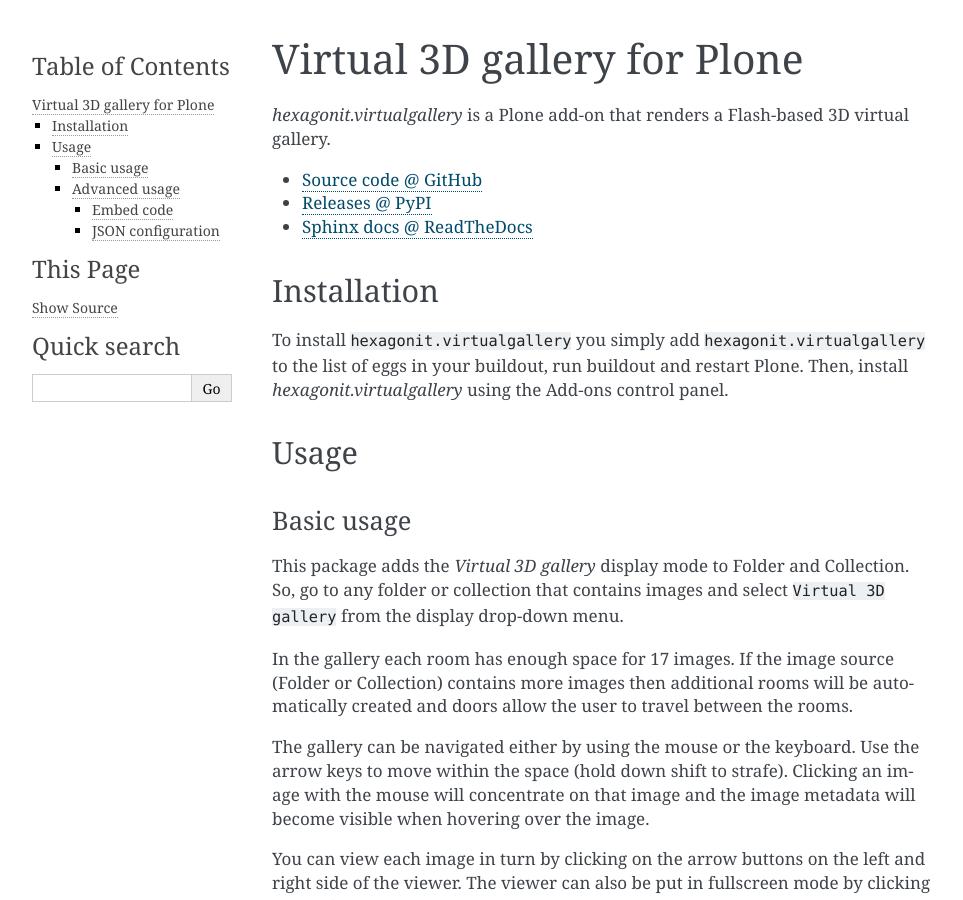
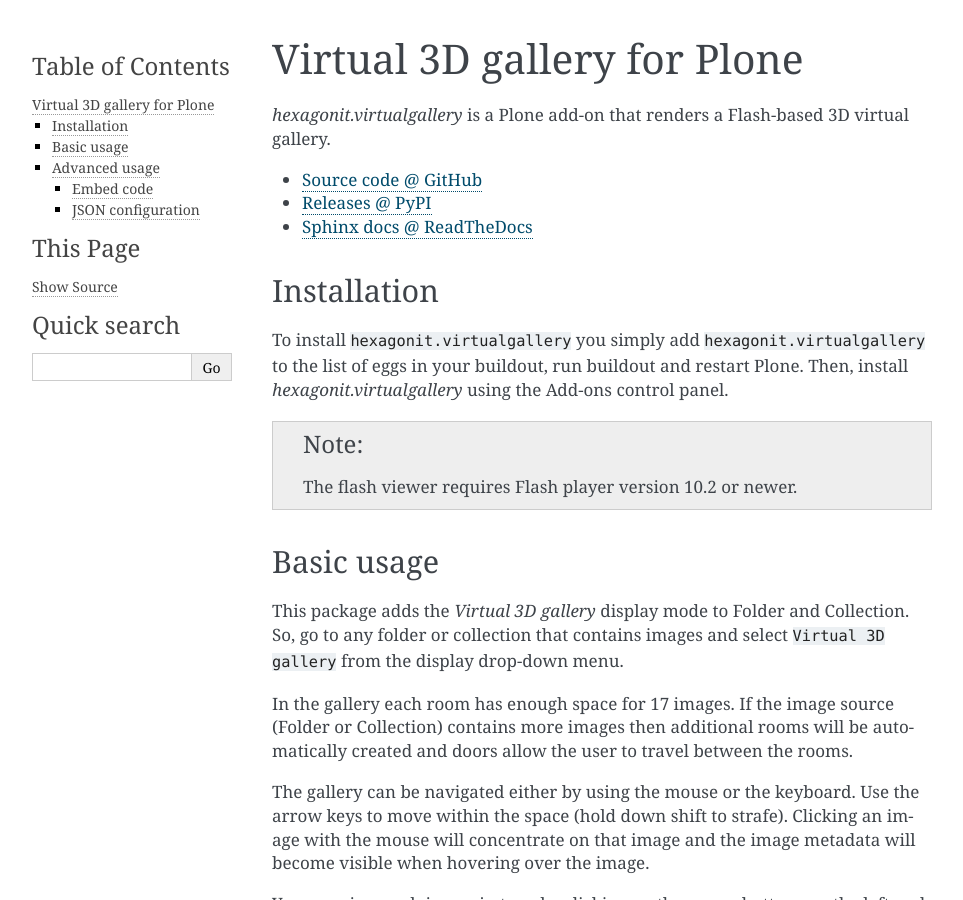
Before and after one commit to hexagonit/hexagonit.virtualgallery, a Sphinx documentation site: the page built from hexagonit/virtualgallery/docs/README.rst, in a window 1280 px wide and 900 px high. Shown: the whole window, without its empty margins (148-1111 px from the left). Built offline with Sphinx 7.4.7, drawn with Linux system fonts in a browser that asks for light colours.

Commit message:
Documented the required Flash player version: 10.2.

```diff
--- a/hexagonit/virtualgallery/docs/README.rst
+++ b/hexagonit/virtualgallery/docs/README.rst
@@ -16,11 +16,10 @@
 buildout and restart Plone. Then, install `hexagonit.virtualgallery` using the
 Add-ons control panel.
 
-Usage
-=====
+.. note:: The flash viewer requires Flash player version 10.2 or newer.
 
 Basic usage
------------
+===========
 
 This package adds the `Virtual 3D gallery` display mode to Folder and
 Collection. So, go to any folder or collection that contains images and select
@@ -42,7 +41,7 @@
 .. image:: images/screenshot.png
 
 Advanced usage
---------------
+==============
 
 The Flash viewer is independent of Plone and may be used in any web context,
 even another framework or a language environment. The viewer requires two
@@ -52,7 +51,7 @@
     * JSON configuration which configures the viewer.
 
 Embed code
-''''''''''
+----------
 
 The HTML code needs to embed the ``Virtual3DGallery.swf`` viewer and pass a
 single `flashvars <http://kb2.adobe.com/cps/164/tn_16417.html>`_ variable
@@ -68,7 +67,7 @@
 embedding.
 
 JSON configuration
-''''''''''''''''''
+------------------
 
 The Flash viewer is driven by the JSON configuration which contains the list
 of images to display in the gallery, associated image metadata (title, author,
```
Also changed, not shown: 1 other file.
